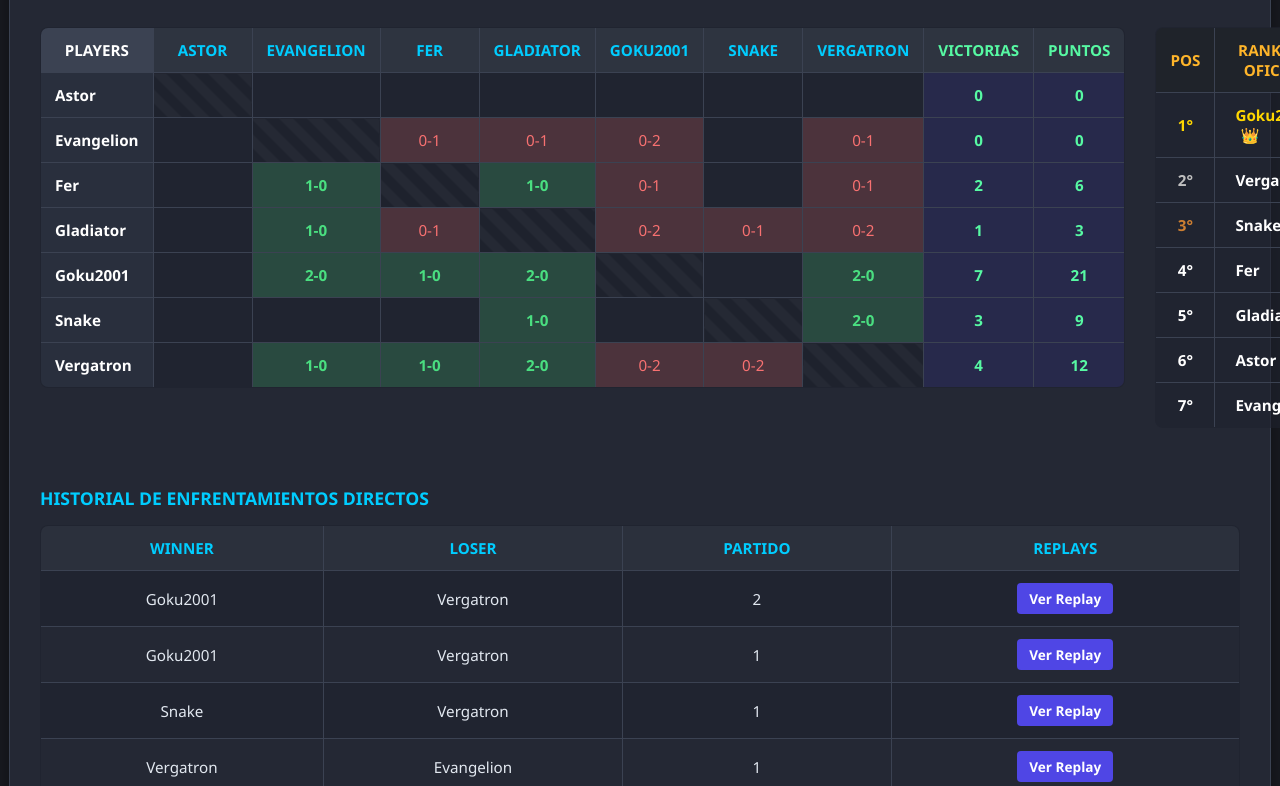
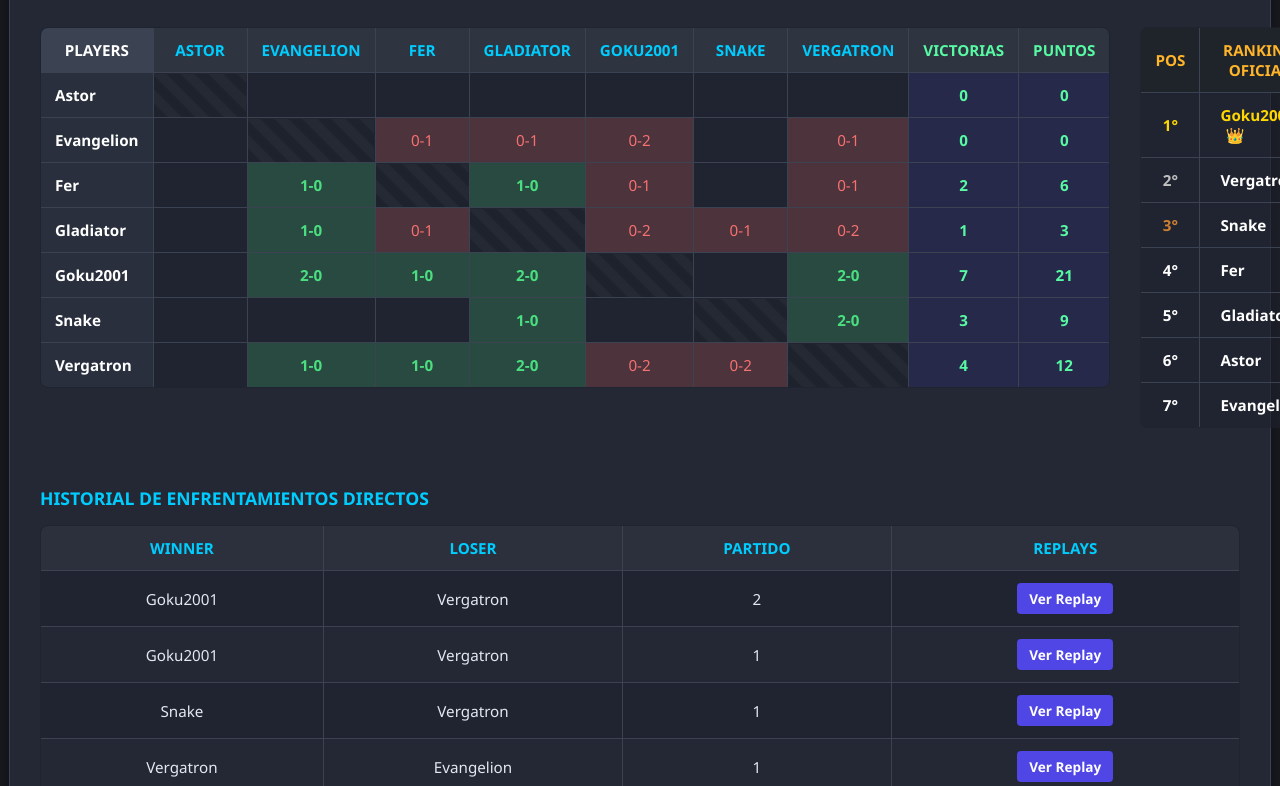
Before and after one commit to Chrisomar11/master-cuack, a website: page index.html in a window 1280 px wide. Shown: the part 135-921 px from the top of the page. Drawn offline with Linux system fonts and the light colour scheme.

Commit message:
Update index.html

```diff
--- a/index.html
+++ b/index.html
@@ -214,8 +214,8 @@
         const columnasCabecera = document.querySelectorAll("#matriz-competidores thead th");
         for (let j = 1; j <= 7; j++) {
             if(columnasCabecera[j]) {
-                columnasCabecera[j].style.width = "70px";
-                columnasCabecera[j].style.minWidth = "70px";
+                columnasCabecera[j].style.width = "65px";
+                columnasCabecera[j].style.minWidth = "65px";
             }
         }
 
```
